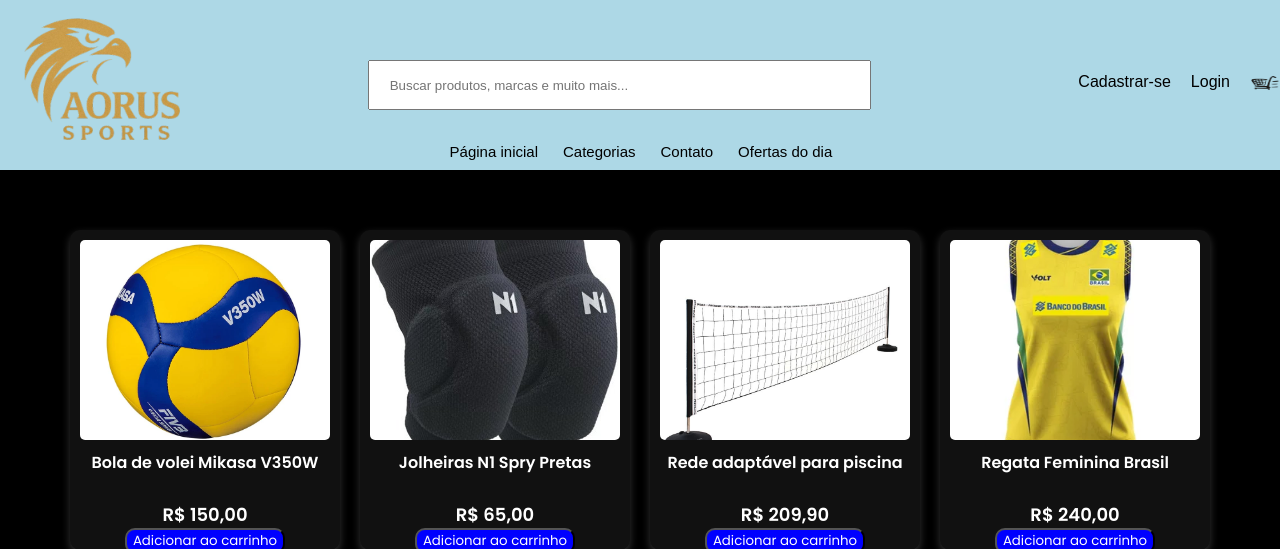
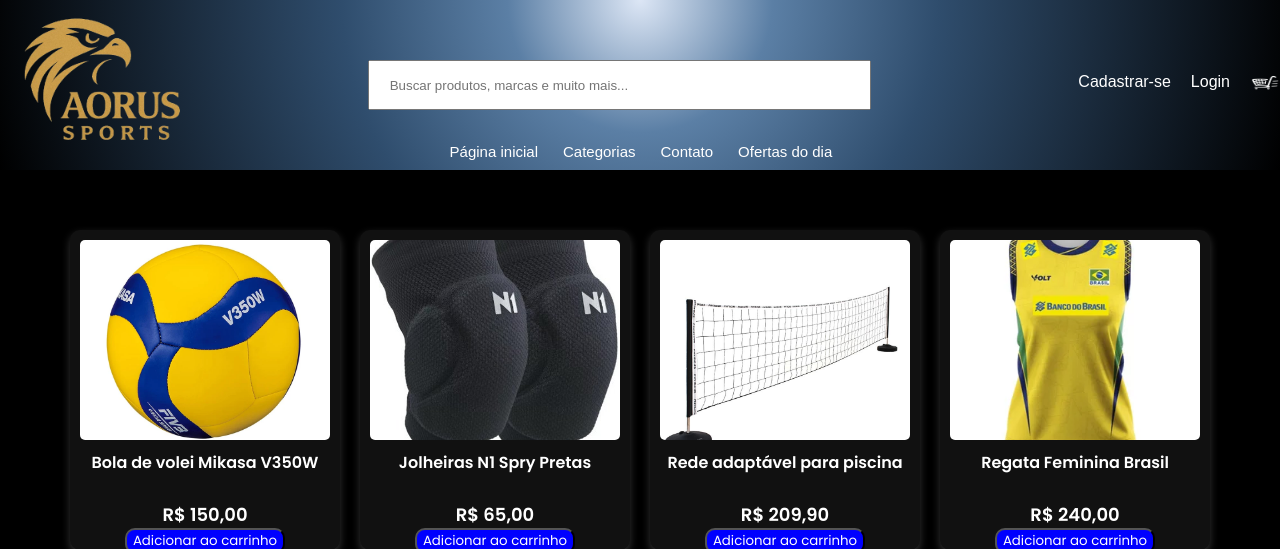
Before and after one commit to JoseEzequiel7/projetoPSI, a Flask app: page /categorias/volei in a window 1280 px wide. Shown: the top 549 px of the page. Run offline with Flask 3, Linux system fonts and the light colour scheme.

Commit message:
Alterações finais no css

```diff
--- a/app.py
+++ b/app.py
@@ -1,4 +1,4 @@
-from flask import Flask, render_template, request, redirect, url_for, flash, session
+from flask import Flask, render_template, request, redirect, url_for, flash, session, make_response
 from werkzeug.security import generate_password_hash, check_password_hash
 from flask_login import LoginManager, UserMixin, login_user, logout_user, login_required, current_user
 import sqlite3
--- a/static/css/paginas.css
+++ b/static/css/paginas.css
@@ -19,7 +19,13 @@ body {
 
 /* Estilização do cabeçalho */
 header {
-    background-color: lightblue;
+    background: radial-gradient(circle at top center,
+        #f9f9f9 0%,
+        #dce6f5 0.05%,
+        #5b7fa5 20%,
+        #2f4d6d 45%,
+        #000000 100%
+    );
     height: 170px;
     width: 100%;
     display: flex;
@@ -27,7 +33,7 @@ header {
 }
 
 header a {
-    color: black;
+    color: white;
     text-decoration: none;
     cursor: pointer;
 }
--- a/templates/volei.html
+++ b/templates/volei.html
@@ -67,7 +67,7 @@
                 <div class="preco">R$ 65,00</div>
                 <center>
                     <form action="{{ url_for('add_to_cart') }}" method="post">
-                        <input type="hidden" name="product_image" value="{{ url_for('static', filename='Foto/Foto_seção_de_corrida.webp') }}">
+                        <input type="hidden" name="product_image" value="{{ url_for('static', filename='imagens/volei/joelh.jpg') }}">
                         <input type="hidden" name="product_description" value="Joelheira Preta">
                         <input type="hidden" name="product_price" value="R$ 65,00">
                         <button type="submit">Adicionar ao carrinho</button>
```
Also changed, not shown: static/css/carrinho.css (+8 -2 lines), static/css/categorias.css (+8 -2 lines), static/css/index.css (+8 -2 lines), banco.db (added), static/imagens/imgs/carrinho.png.
